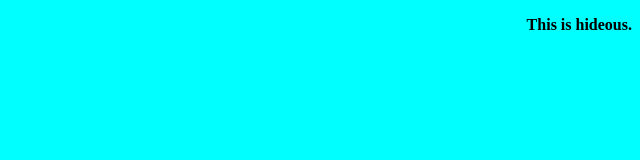
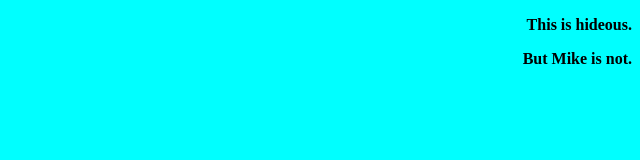
Before and after one commit to chrisatk/testing, a plain HTML site: page index.html in a window 1280 px wide. Shown: the whole page, without its empty margins (640-1280 px from the left). Drawn offline with Linux system fonts and the light colour scheme.

Commit message:
Update index.html

```diff
--- a/index.html
+++ b/index.html
@@ -6,5 +6,6 @@
     </head>
     <body>
         <p>This is hideous.</p>
+        <p class="mike">But Mike is not.</p>
     </body>
 </html>
```
